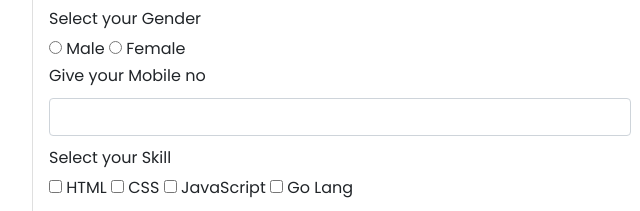
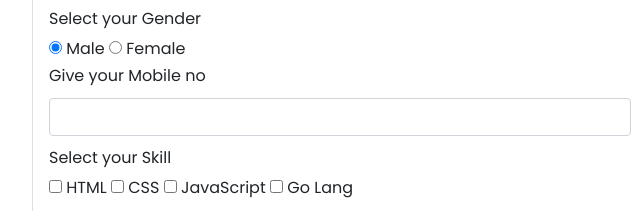
Before and after one commit to tohidbinazam/digital-clock, a plain HTML site: page index.html in a window 1280 px wide. Shown: the part 1117-1328 px from the top of the page, 300-940 px from the left. Drawn offline with nearby package versions, Linux system fonts and the light colour scheme.

Commit message:
Done!!!!

```diff
--- a/index.html
+++ b/index.html
@@ -61,7 +61,7 @@
                 <input class="form-control" type="date" id="birth">
 
                 <label for="">Select your Gender</label><br>
-                <input type="radio" value="Male" name="gender" id="Male">
+                <input type="radio" value="Male" name="gender" id="Male" checked>
                 <label for="Male">Male</label>
                 <input type="radio" value="Female" name="gender" id="Female">
                 <label for="Female">Female</label><br>
```
